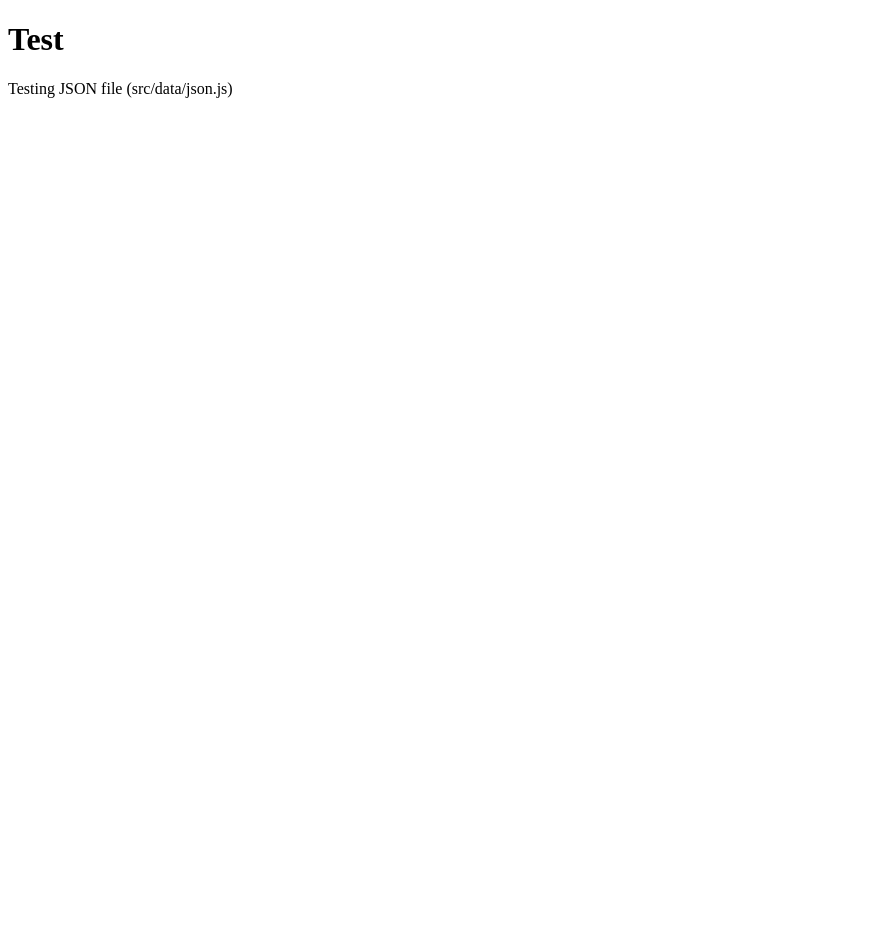
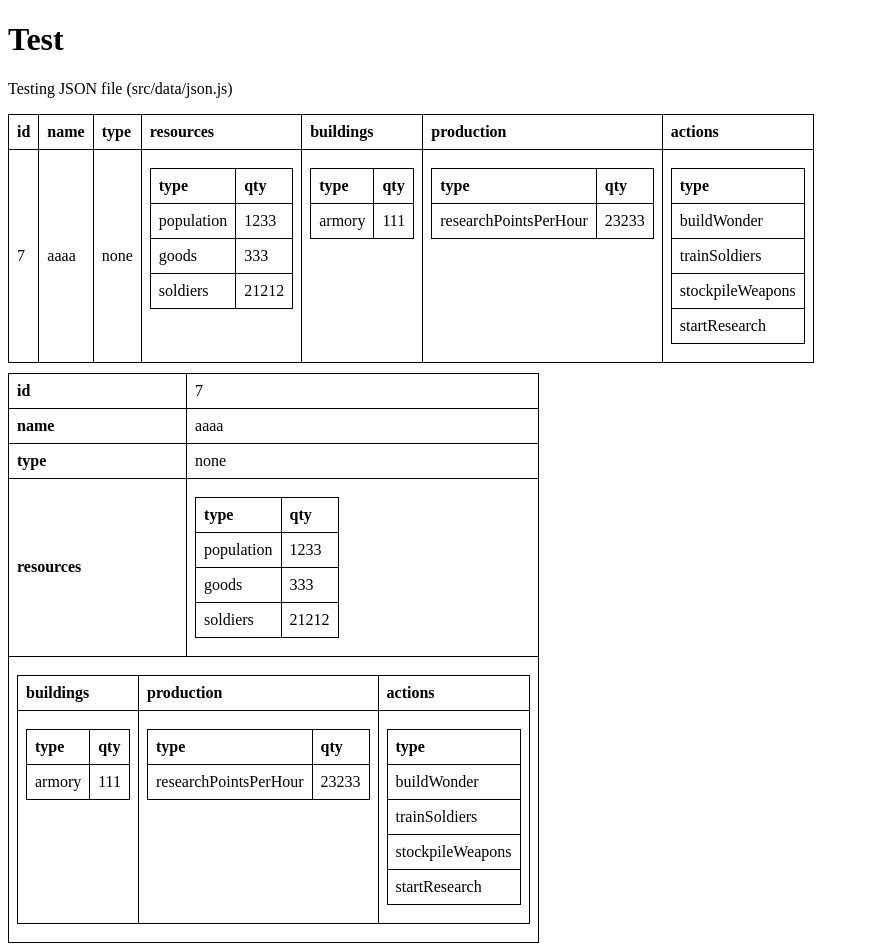
Before and after one commit to empirefx/jtabular, a website: page dist/index.html in a window 1280 px wide. Shown: the whole page, without its empty margins (0-869 px from the left). Before the commit the page ends 800 px from the top, so only its background shows below. Drawn offline with Linux system fonts and the light colour scheme; the site is published under a folder, as on GitHub Pages, so addresses that start at the root find nothing.

Commit message:
hotfix: vitt base url

```diff
--- a/dist/index.html
+++ b/dist/index.html
@@ -26,7 +26,7 @@
 /*      margin-left: 20px;*/
     }
   </style>
-  <script type="module" crossorigin src="/assets/index-BeCSpsic.js"></script>
+  <script type="module" crossorigin src="./assets/index-BeCSpsic.js"></script>
 </head>
 <body>
   <h1>Test</h1>
```
